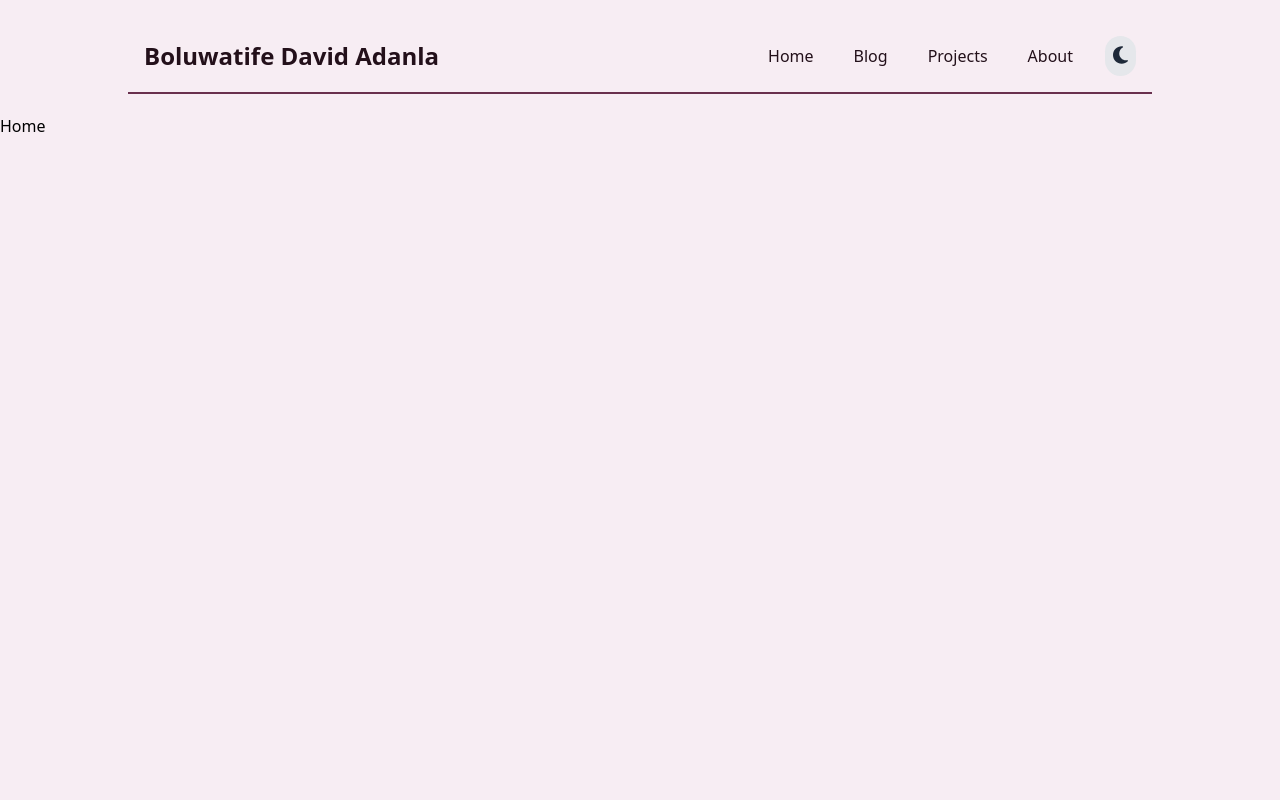
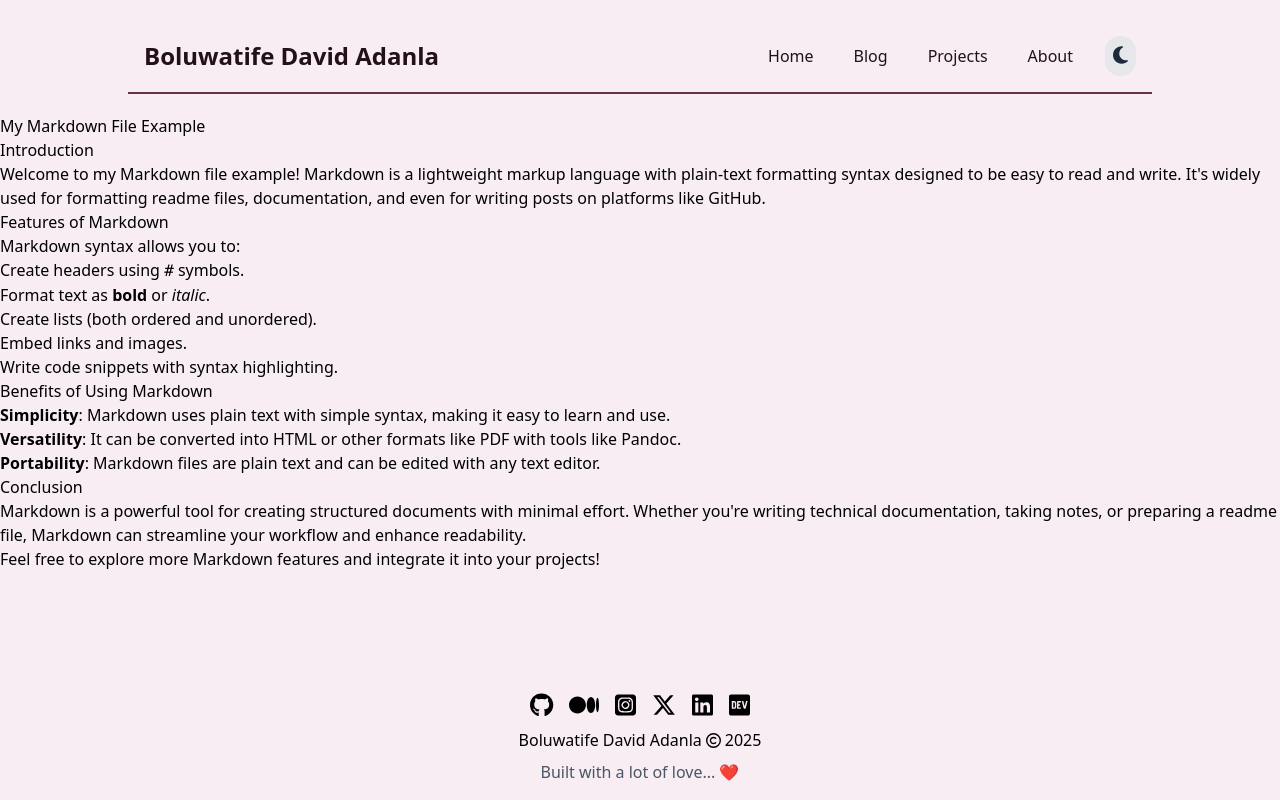
Before and after one commit to BOLUWATIFE-DAVID-ADANLA/boluwatifes-portfolio-app, a React (Vite) app: page / in a window 1280 px wide. Built offline with nearby package versions, Linux system fonts and the light colour scheme.

Commit message:
added footer

```diff
--- /dev/null
+++ b/src/components/ClickableSocialIcons.jsx
@@ -0,0 +1,13 @@
+
+import React from "react";
+import { FontAwesomeIcon } from "@fortawesome/react-fontawesome";
+
+const ClickableSocialIcons = ({ onClick, socialicon }) => {
+  return (
+    <button onClick={onClick} className="text-black dark:text-white ">
+      <FontAwesomeIcon icon={socialicon} className="text-2xl " />
+    </button>
+  );
+};
+
+export default ClickableSocialIcons;
--- /dev/null
+++ b/src/components/Footer.jsx
@@ -0,0 +1,43 @@
+import React from "react";
+import ClickableSocialIcons from "./ClickableSocialIcons";
+import appText from "../data/appText";
+import {
+  faGithub,
+  faMedium,
+  faInstagramSquare,
+  faXTwitter,
+  faLinkedin,
+  faDev,
+} from "@fortawesome/free-brands-svg-icons";
+import { faCopyright } from "@fortawesome/free-regular-svg-icons";
+import { FontAwesomeIcon } from "@fortawesome/react-fontawesome";
+
+const Footer = () => {
+  const currentYear = new Date().getFullYear(); // Moved inside component
+
+  return (
+    <div className="flex flex-col items-center justify-center py-4 text-center ">
+      {/* Social Icons */}
+      <div className="space-x-4 mb-2">
+        <ClickableSocialIcons onClick={""} socialicon={faGithub} />
+        <ClickableSocialIcons onClick={""} socialicon={faMedium} />
+        <ClickableSocialIcons onClick={""} socialicon={faInstagramSquare} />
+        <ClickableSocialIcons onClick={""} socialicon={faXTwitter} />
+        <ClickableSocialIcons onClick={""} socialicon={faLinkedin} />
+        <ClickableSocialIcons onClick={""} socialicon={faDev} />
+      </div>
+
+      {/* Author & Copyright */}
+      <div className="flex items-center space-x-1 mb-2">
+        <h3>{appText.author}</h3>
+        <FontAwesomeIcon icon={faCopyright} className="text-[15px]" />
+        <h3>{currentYear}</h3>
+      </div>
+
+      {/* Extra Message */}
+      <h3 className="text-gray-600">Built with a lot of love... ❤️</h3>
+    </div>
+  );
+};
+
+export default Footer;
--- a/src/components/MdxContainerWrapper.jsx
+++ b/src/components/MdxContainerWrapper.jsx
@@ -1,6 +1,5 @@
 import { MDXProvider } from '@mdx-js/react'
 import React from 'react'
-import {MDXProvider} from '@mdx-js/react'
 const MdxContainerWrapper = ({children}) => {
   return (
    <MDXProvider>
--- a/src/pages/Home.jsx
+++ b/src/pages/Home.jsx
@@ -1,9 +1,13 @@
 import React from 'react'
+import MdxContainerWrapper from '../components/MdxContainerWrapper'
+import TestMDX from '../blog/test.mdx'
 
 const Home = () => {
   return (
-    <div>Home</div>
-  )
+    <MdxContainerWrapper>
+      <TestMDX/>
+    </MdxContainerWrapper>
+    )
 }
 
 export default Home
--- a/src/pages/Layout.jsx
+++ b/src/pages/Layout.jsx
@@ -1,13 +1,17 @@
 import React from "react";
 import { Outlet } from "react-router-dom";
 import Navbar from "../components/navbar";
+import Footer from "../components/Footer";
 const Layout = () => {
   return (
-    <div>
-      <Navbar /> {/* Navbar is always visible */}
-      <main>
+    <div className="flex flex-col min-h-screen">
+      <Navbar />
+
+      <main className="flex-grow">
         <Outlet /> {/* Renders the active route’s component */}
       </main>
+
+      <Footer />
     </div>
   );
 };
```
